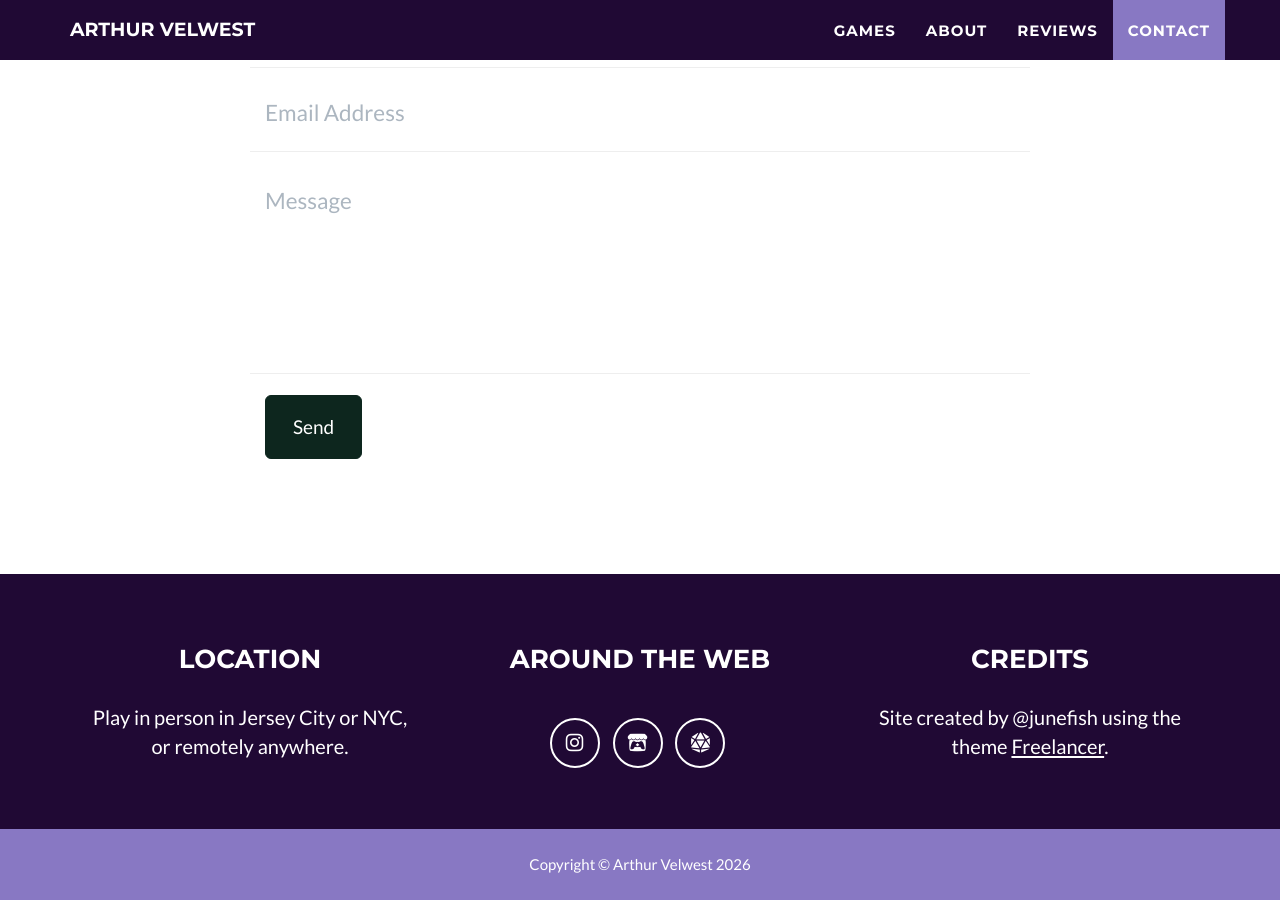
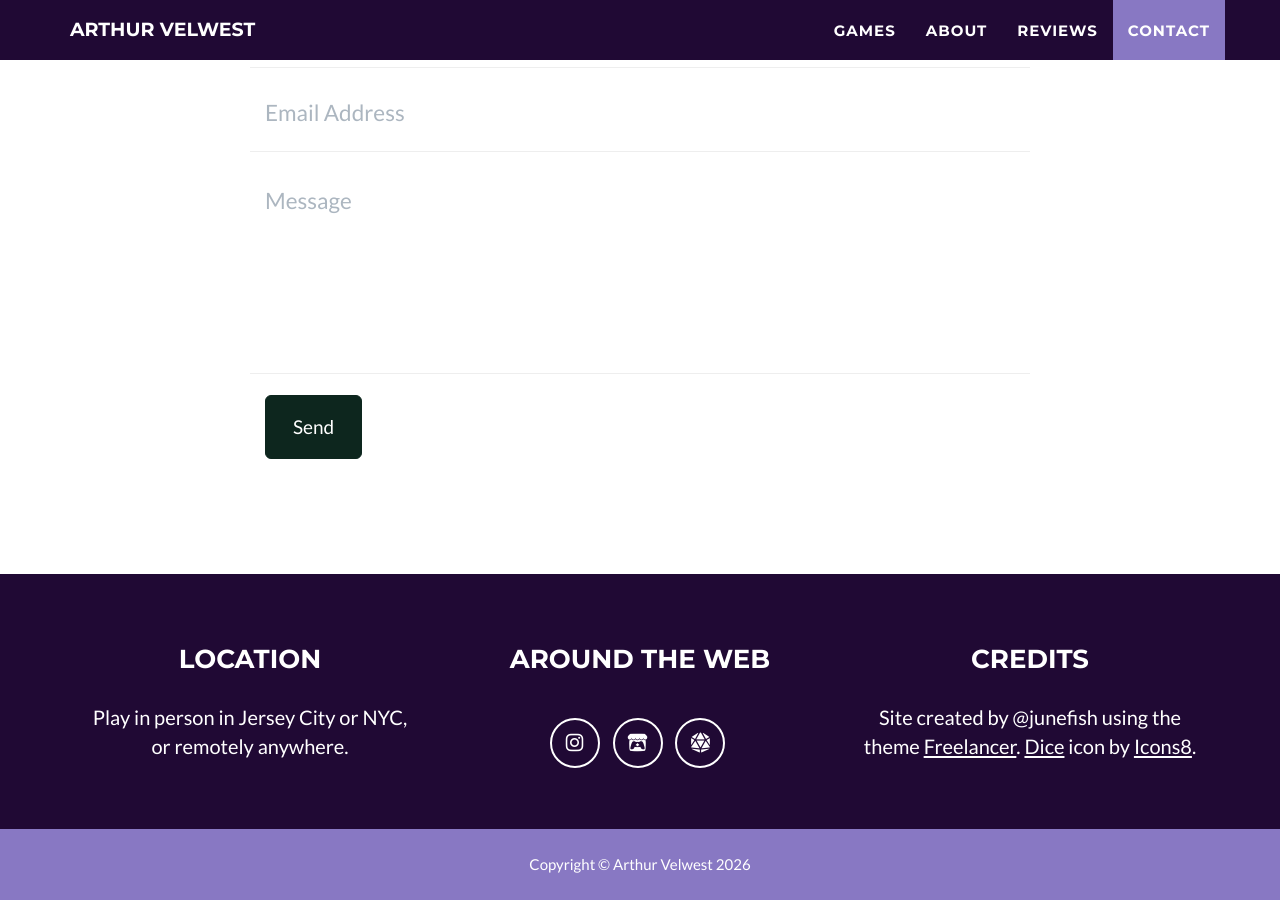
Before and after one commit to thearthurshow/thearthurshow.github.io, a Jekyll site: the page built from index.md, in a window 1280 px wide and 900 px high, scrolled down 5402 px. Built offline with Jekyll 4.4.1, drawn with Linux system fonts in a browser that asks for light colours.

```diff
--- a/_config.yml
+++ b/_config.yml
@@ -62,7 +62,7 @@ address:
   - line: or remotely anywhere.
 
 # Credits content
-credits: 'Site created by @junefish using the theme <a href="https://github.com/jeromelachaud/freelancer-theme">Freelancer</a>.'
+credits: 'Site created by @junefish using the theme <a href="https://github.com/jeromelachaud/freelancer-theme">Freelancer</a>.  <a target="_blank" href="https://icons8.com/icon/gDI9OczF2khm/dice">Dice</a> icon by <a target="_blank" href="https://icons8.com">Icons8</a>.'
 
 # Build settings
 markdown: kramdown
```
Also changed, not shown: favicon.ico (added).
